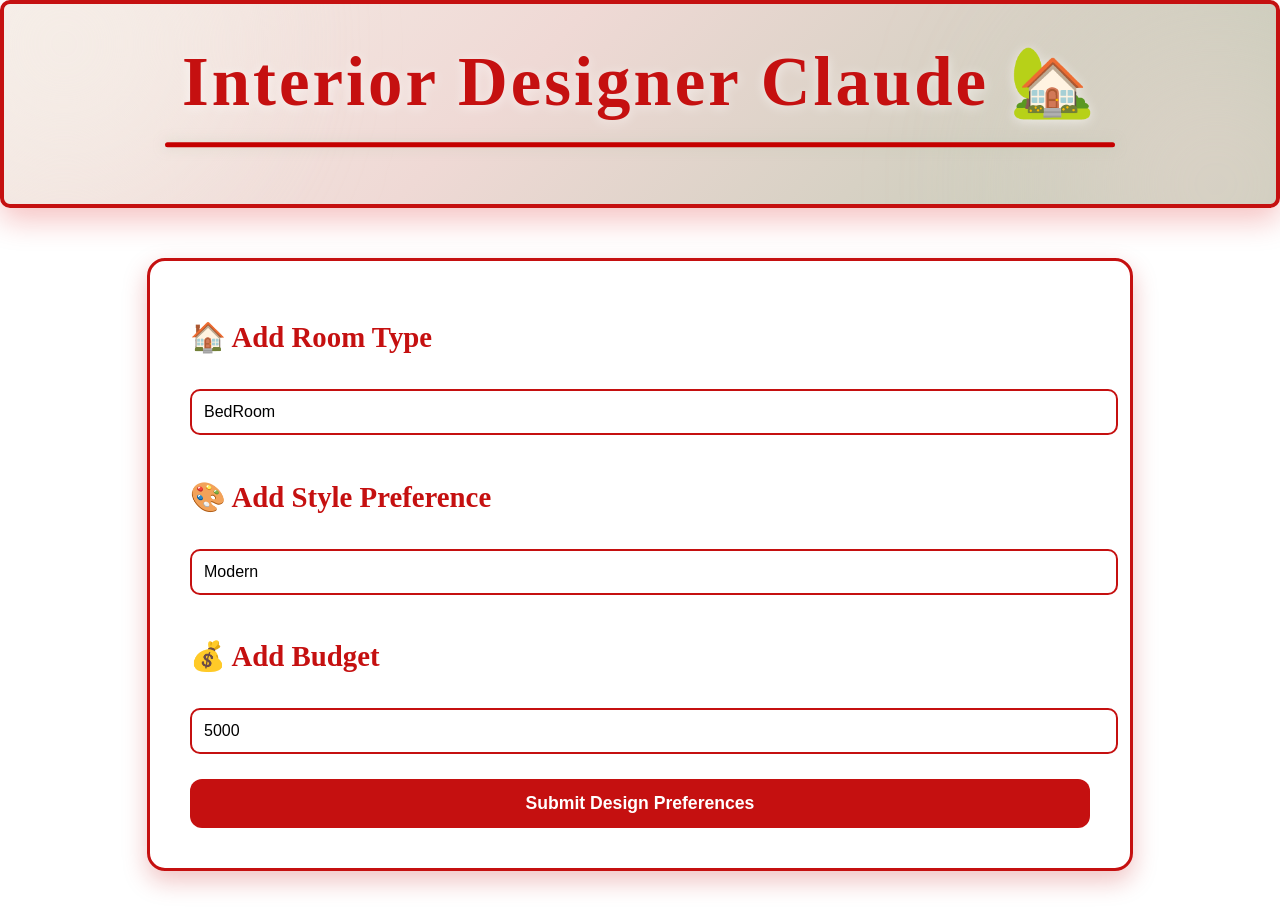
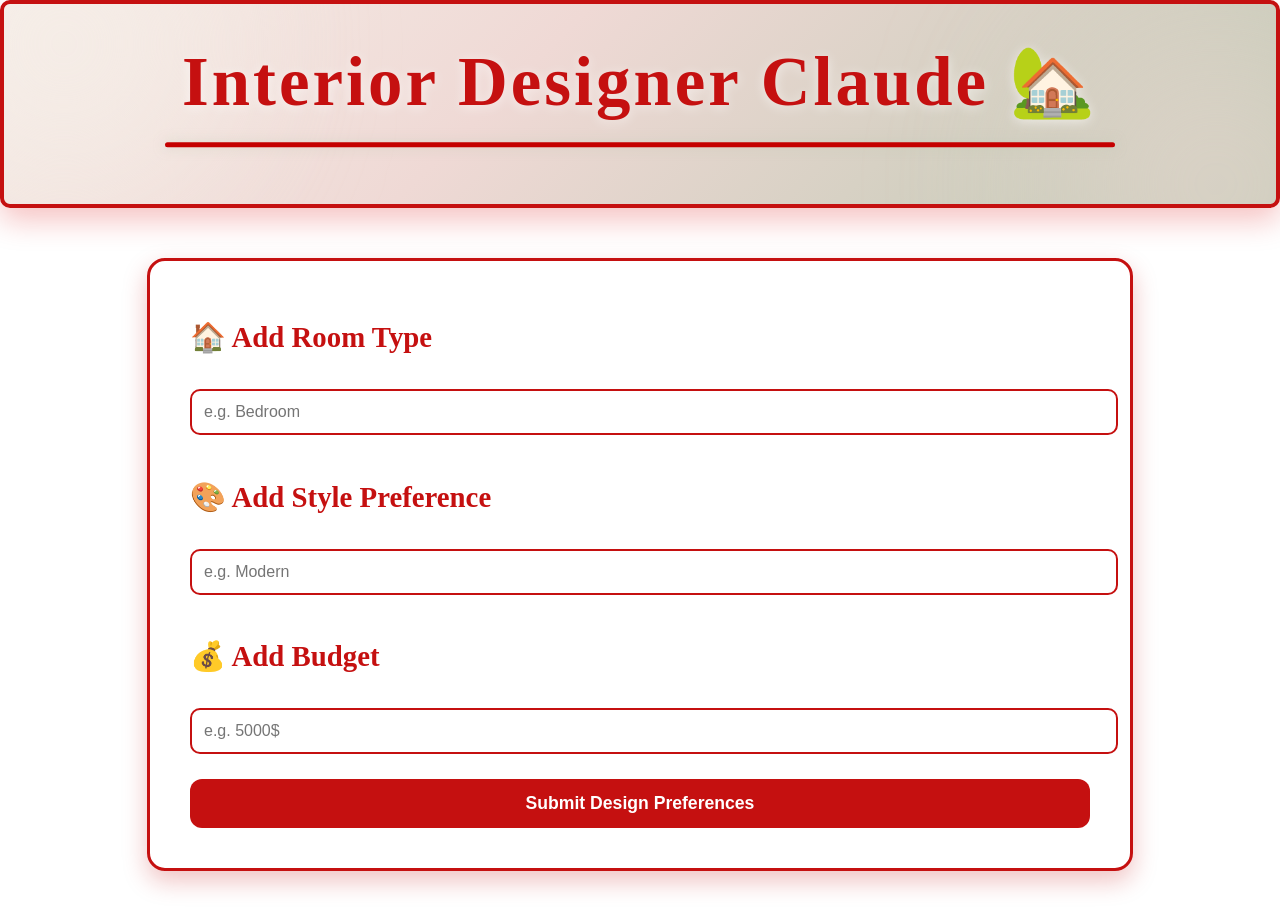
Before and after one commit to Batoul-AbedElSater/React-JS, a React (Vite) app in the folder first-react/: page / in a window 1280 px wide. Built offline with nearby package versions, Linux system fonts and the light colour scheme.

Commit message:
apply conditional rendering on the designer claude project

```diff
--- a/first-react/src/MainContent.css
+++ b/first-react/src/MainContent.css
@@ -1,3 +1,4 @@
+
 .add-info-form {
   /* background: linear-gradient(
     135deg,
@@ -64,3 +65,103 @@
 .submit-btn:active {
   transform: translateY(0);
 }
+
+
+.design-section {
+  margin-top: 2rem;
+  padding: 40px;
+  max-width: 900px;
+  margin: 50px auto;
+  border: 3px solid #c51010;
+  border-radius: 18px;
+
+  box-shadow: 0 10px 25px rgba(197, 16, 16, 0.25);
+}
+
+.section-heading {
+  text-align: center;
+  font-size: 1.8rem;
+  font-family: "Playfair Display", serif;
+  font-weight: 700;
+  color: #c51010;
+  margin-bottom: 1.5rem;
+  text-shadow: 0 2px 8px rgba(255,255,255,0.6);
+}
+
+.design-list {
+  display: grid;
+  grid-template-columns: repeat(auto-fit, minmax(260px, 1fr));
+  gap: 25px;
+}
+
+.design-card {
+  background: linear-gradient(135deg, #fff, #f6eee8);
+  border: 2px solid #c51010;
+  border-radius: 15px;
+  padding: 20px;
+  box-shadow: 0 6px 15px rgba(197, 16, 16, 0.2);
+  transition: transform 0.3s ease;
+}
+
+.design-card:hover {
+  transform: translateY(-5px);
+}
+
+.room-type {
+  font-size: 1.4rem;
+  font-weight: 600;
+  color: #c51010;
+  margin-bottom: 0.5rem;
+}
+
+.style, .budget {
+  font-size: 1rem;
+  font-family: "Poppins", sans-serif;
+  color: #333;
+}
+
+/* --- AI Section --- */
+.ai-section {
+  margin: 40px auto;
+  max-width: 900px;
+  text-align: center;
+  padding: 30px;
+  border-radius: 18px;
+  border: 3px solid #c51010;
+  background: #fff;
+
+}
+.ai-heading {
+  font-size: 1.6rem;
+  font-family: "Playfair Display", serif;
+  font-weight: 700;
+  color: #c51010;
+  margin-bottom: 0.5rem;
+  text-shadow: 0 2px 8px rgba(255,255,255,0.6);
+}
+
+.ai-text {
+  font-size: 1rem;
+  font-family: "Poppins", sans-serif;
+  color: #333;
+  margin-bottom: 1.2rem;
+}
+
+.ai-btn {
+  background: linear-gradient(135deg, #c51010, #a00d0d);
+  color: #fff;
+  border: none;
+  padding: 14px 28px;
+  border-radius: 12px;
+  font-size: 1.1rem;
+  font-weight: 600;
+  cursor: pointer;
+  transition: background 0.3s ease, transform 0.2s ease, box-shadow 0.3s ease;
+  box-shadow: 0 0 15px rgba(255,255,255,0.5);
+}
+
+.ai-btn:hover {
+  background: #8b0b0b;
+  transform: translateY(-3px);
+  box-shadow: 0 0 25px rgba(255,255,255,0.8);
+}
--- a/first-react/src/MainContent.jsx
+++ b/first-react/src/MainContent.jsx
@@ -2,74 +2,60 @@ import "./MainContent.css";
 import React, { useState } from "react";
 
 export default function MainContent() {
-        const [designs, setDesigns] = React.useState([
-        // { roomType: "Bedroom", style: "Modern", budget: "5000" },
-        // { roomType: "Kitchen", style: "Rustic", budget: "3000" }
-    ]);
+  const [designs, setDesigns] = useState([]);
 
-    const designListItems = designs.map((design, index) => (
-        <li key={index}>
-        <strong>{design.roomType}</strong> — {design.style} — Budget: ${design.budget}
-        </li>
-    ));
+  function addDesigns(event) {
+    event.preventDefault();
+    const formData = new FormData(event.currentTarget);
 
-
-
-     function addDesigns(formData){ //receive form data
     const newDesign = {
       roomType: formData.get("RoomType"),
       style: formData.get("StylePreference"),
-            budget: formData.get("Budget")
+      budget: formData.get("Budget"),
     };
 
-           setDesigns(prev => [...prev, newDesign]);
-
+    // Replace previous design with the new one
+    setDesigns([newDesign]);
   }
 
   return (
     <main>
-            <form action={addDesigns} className="add-info-form">
+      {/* Form */}
+      <form onSubmit={addDesigns} className="add-info-form">
         <h1 className="form-heading">🏠 Add Room Type</h1>
-            <input
-
-                type="text"
-                placeholder="e.g. Bedroom"
-                aria-label="Add Room Type"
-                name="RoomType"
-                defaultValue="BedRoom"
-                required
-            />
+        <input type="text" name="RoomType" placeholder="e.g. Bedroom" required />
 
         <h1 className="form-heading">🎨 Add Style Preference</h1>
-            <input
-
-                type="text"
-                placeholder="e.g. Modern, Rustic, Minimalist"
-                aria-label="Add Style Preference"
-                name="StylePreference"
-                defaultValue="Modern"
-                required
-            />
+        <input type="text" name="StylePreference" placeholder="e.g. Modern" required />
 
         <h1 className="form-heading">💰 Add Budget</h1>
-            <input
+        <input type="number" name="Budget" placeholder="e.g. 5000$" required />
 
-                type="number"
-                placeholder="e.g. 5000$"
-                aria-label="Add Budget"
-                name="Budget"
-                defaultValue="5000"
-                required
-            />
+        <button type="submit" className="submit-btn">Submit Design Preferences</button>
+      </form>
 
-            <button type="submit" className="submit-btn">
-                Submit Design Preferences
-            </button>
-            </form>
-       <ul>
-            {designListItems}
-       </ul>
+      {/* Show Design Section only if we have one */}
+      {designs.length > 0 && (
+        <section className="design-section">
+          <h2 className="section-heading">🏡 Your Design Preferences</h2>
+          <div className="design-card">
+            <h3 className="room-type">🏠 {designs[0].roomType}</h3>
+            <p className="style">🎨 Style: {designs[0].style}</p>
+            <p className="budget">💰 Budget: ${designs[0].budget}</p>
+          </div>
+        </section>
+      )}
+
+      {/* AI Section appears only if we have one design */}
+      {designs.length > 0 && (
+        <section className="ai-section">
+          <h3 className="ai-heading">✨ Ready for Inspiration?</h3>
+          <p className="ai-text">
+            Send your preferences to the AI and get a tailored interior design idea.
+          </p>
+          <button className="ai-btn">🚀 Generate Design Idea</button>
+        </section>
+      )}
     </main>
-
   );
 }
```
Lines whose indentation alone changed are shown as unchanged.
